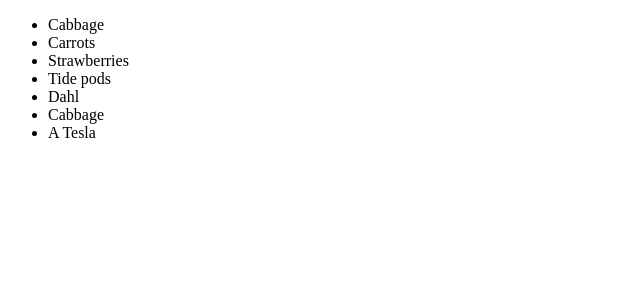
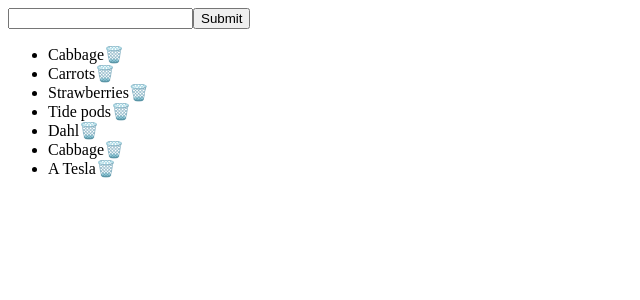
Before and after one commit to TID-ITU/listworld, a React (Create React App) app: page / in a window 1280 px wide. Shown: the top 300 px of the page, without its empty margins (0-640 px from the left). Built offline with nearby package versions, Linux system fonts and the light colour scheme.

Commit message:
feature/iterative-rendering

```diff
--- /dev/null
+++ b/src/components/ListItem/ListItem.js
@@ -0,0 +1,17 @@
+import "./ListItem.css";
+
+function ListItem({ item, index, deleteItem }) {
+
+    function handleClick(index) {
+        deleteItem(index)
+      }
+
+  return (
+    <li>
+      {item}
+      <span onClick={() => handleClick(index)}>🗑️</span>
+    </li>
+  );
+}
+
+export default ListItem
--- a/src/components/ProductList/ProductList.js
+++ b/src/components/ProductList/ProductList.js
@@ -1,21 +1,46 @@
-import './ProductList.css'
+import { useState } from "react";
+import ListItem from "../ListItem/ListItem";
+import "./ProductList.css";
 
 const ProductList = () => {
-    const productList = [
+  const [input, setInput] = useState("");
+  const [productList, setProductList] = useState([
     "Cabbage",
     "Carrots",
     "Strawberries",
     "Tide pods",
     "Dahl",
     "Cabbage",
-        "A Tesla"
-    ]
+    "A Tesla",
+  ]);
+
+  function handleChange(event) {
+    setInput(event.target.value);
+  }
+
+  function handleSubmit(event) {
+    event.preventDefault();
+    setProductList((prevState) => [...prevState, input]);
+    setInput("");
+  }
+
+  function deleteItem(index) {
+    setProductList( prevState => [...prevState.filter( (item, i) => i !== index )])
+  }
 
   return (
+    <div>
+      <form onSubmit={handleSubmit}>
+        <input type="text" value={input} onChange={handleChange} />
+        <input type="submit" />
+      </form>
       <ul>
-            {productList.map( (item, index) => <li key={index}>{item}</li> )}
+        {productList.map((item, index) => (
+          <ListItem key={index} item={item} index={index} deleteItem={deleteItem} />
+        ))}
       </ul>
-    )
-}
+    </div>
+  );
+};
 
 export default ProductList;
```
Also changed, not shown: src/components/ListItem/ListItem.css (added). Lines whose indentation alone changed are shown as unchanged.
